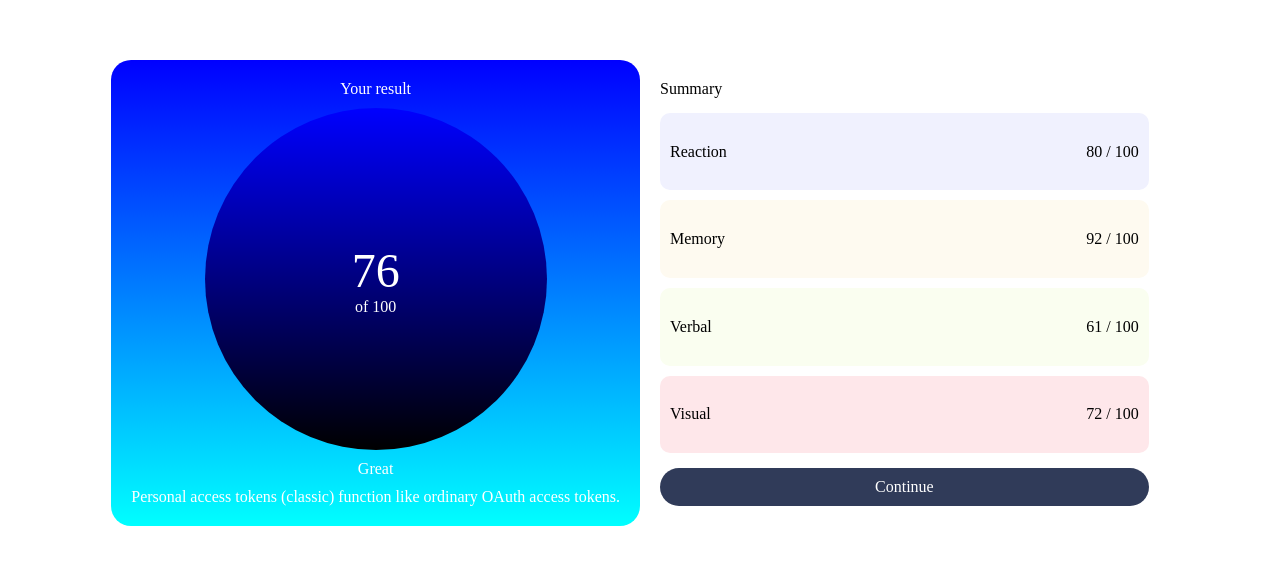
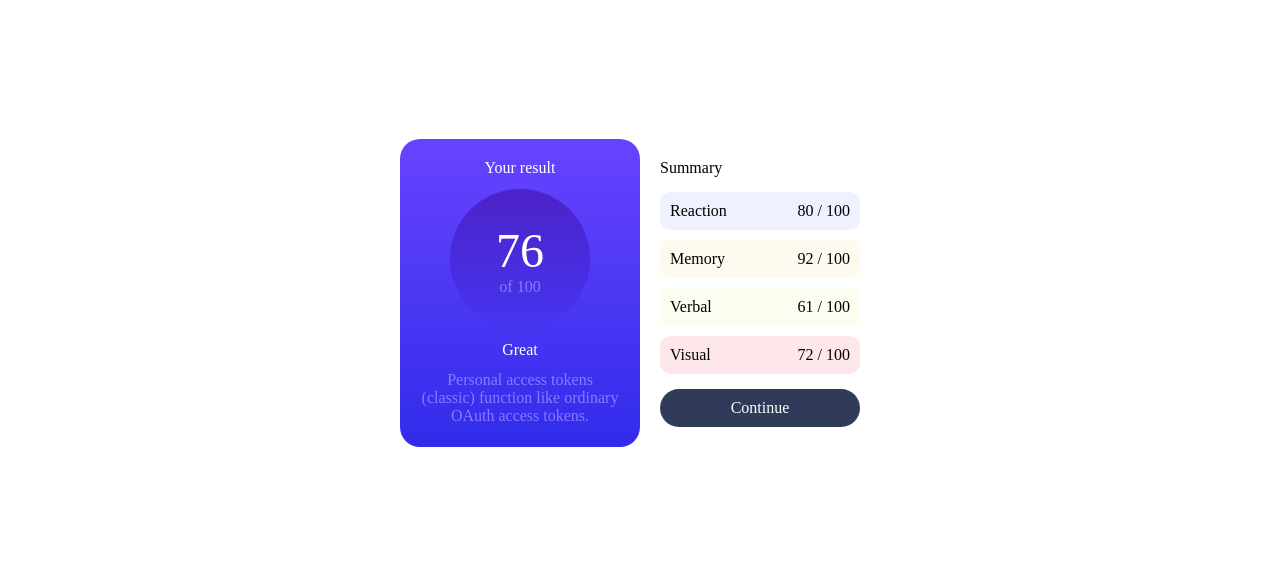
Before and after one commit to menachemda/mamba, a plain HTML site: page index.html in a window 1280 px wide. Shown: the part 107-672 px from the top of the page. Drawn offline with Linux system fonts and the light colour scheme.

Commit message:
left side cooloring

```diff
--- a/index.html
+++ b/index.html
@@ -13,6 +13,8 @@
 
         html {
             height: 100%;
+
+            --secondary-text-color: #877AFF;
         }
 
         body {
@@ -33,19 +35,19 @@
 <body style="display: grid; justify-items: center; align-items: center;">
     <div style="display: grid; grid-template-columns: 1fr 1fr;">
         <div
-            style="display: grid; row-gap: 10px; text-align: center; padding: 20px; border-radius: 20px; background:linear-gradient(blue,aqua);color: white;">
+            style="display: grid; row-gap: 10px; text-align: center; padding: 20px; border-radius: 20px; background:linear-gradient(#6743FF,#312CEA);color: white;">
             <div>Your result</div>
             <div style="display: grid; justify-items: center;">
                 <div
-                    style="display: grid; align-items: center; border-radius: 50%; width: 70%; aspect-ratio: 1;background: linear-gradient(blue,black);">
+                    style="display: grid; align-items: center; border-radius: 50%; width: 70%; aspect-ratio: 1;background: linear-gradient(#4D22C9,#4535F0);">
                     <div>
                         <div style="font-size: 3em;">76</div>
-                        <div>of 100</div>
+                        <div style="color: var(--secondary-text-color);">of 100</div>
                     </div>
                 </div>
             </div>
             <div>Great</div>
-            <div>
+            <div style="width: 200px; color: var(--secondary-text-color);">
                 Personal access tokens (classic) function like ordinary OAuth access tokens.
             </div>
         </div>
```
